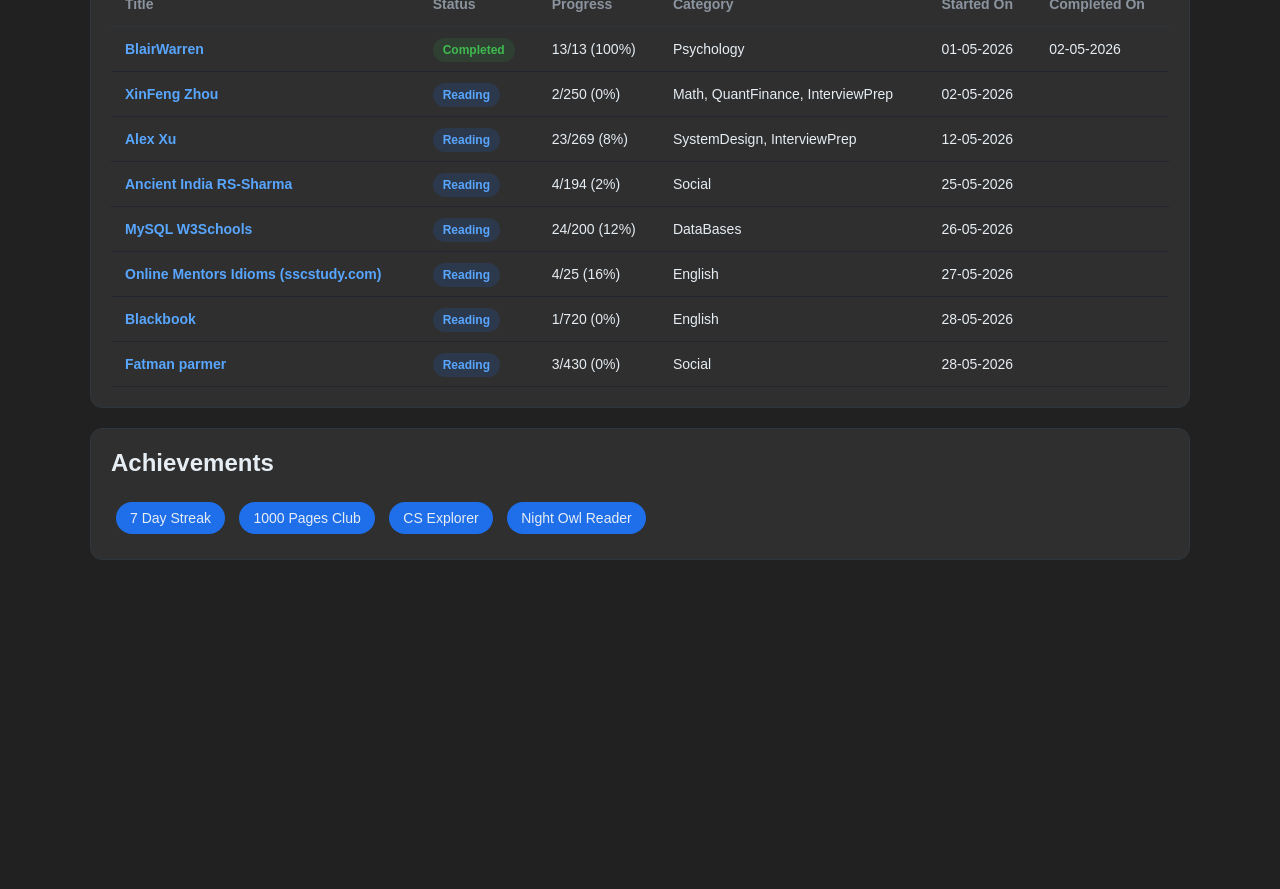
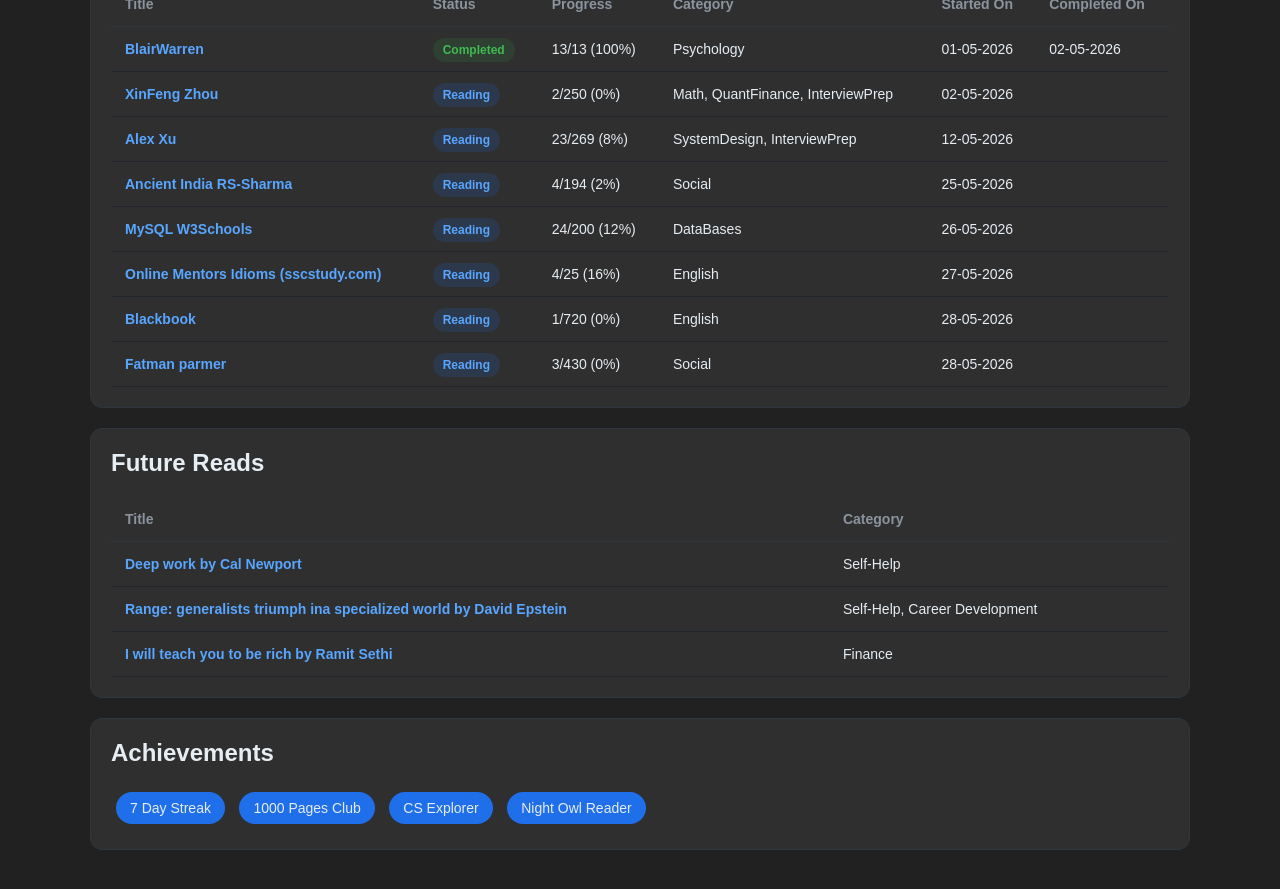
Before and after one commit to ocehuem/knowledge-base, a Jekyll site: the page _courses/improvement/BooksRead.html, which Jekyll copies as it is, in a window 1280 px wide and 900 px high, scrolled down 1463 px. Shown: the top 889 px of the window. Built offline with Jekyll 4.4.1, drawn with Linux system fonts in a browser that asks for light colours; before the commit the page ends 2073 px from its top, so only the background shows below that.

Commit message:
added future Reads

```diff
--- a/_courses/improvement/BooksRead.html
+++ b/_courses/improvement/BooksRead.html
@@ -100,6 +100,18 @@
           <tbody id="bookList"></tbody>
         </table>
       </div>
+      <div class="card">
+        <h2>Future Reads</h2>
+        <table class="books-table">
+          <thead>
+            <tr>
+              <th>Title</th>
+              <th>Category</th>
+            </tr>
+          </thead>
+          <tbody id="futureReads"></tbody>
+        </table>
+      </div>
 
       <div class="card">
         <h2>Achievements</h2>
--- a/_courses/improvement/BooksRead.js
+++ b/_courses/improvement/BooksRead.js
@@ -73,6 +73,20 @@
 }
 ];
 
+const futureBooks=[
+{
+    title: "Deep work by Cal Newport",
+    category: ["Self-Help"]
+},
+{
+    title: "Range: generalists triumph ina specialized world by David Epstein",
+    category: ["Self-Help","Career Development"]
+},
+{
+    title: "I will teach you to be rich by Ramit Sethi",
+    category: ["Finance"]
+}
+]
 const dailyReading = {
     "2026-05-01": 7,
     "2026-05-02": 6,
@@ -392,3 +406,16 @@
         }
     }
 });
+
+//futureBooks
+const futureReads = document.getElementById("futureReads");
+futureBooks.forEach(book => {
+    const row = document.createElement("tr");
+
+    row.innerHTML = `
+        <td class="book-title">${book.title}</td>
+        <td>${book.category.join(", ")}</td>
+    `;
+
+    futureReads.appendChild(row);
+});
```
